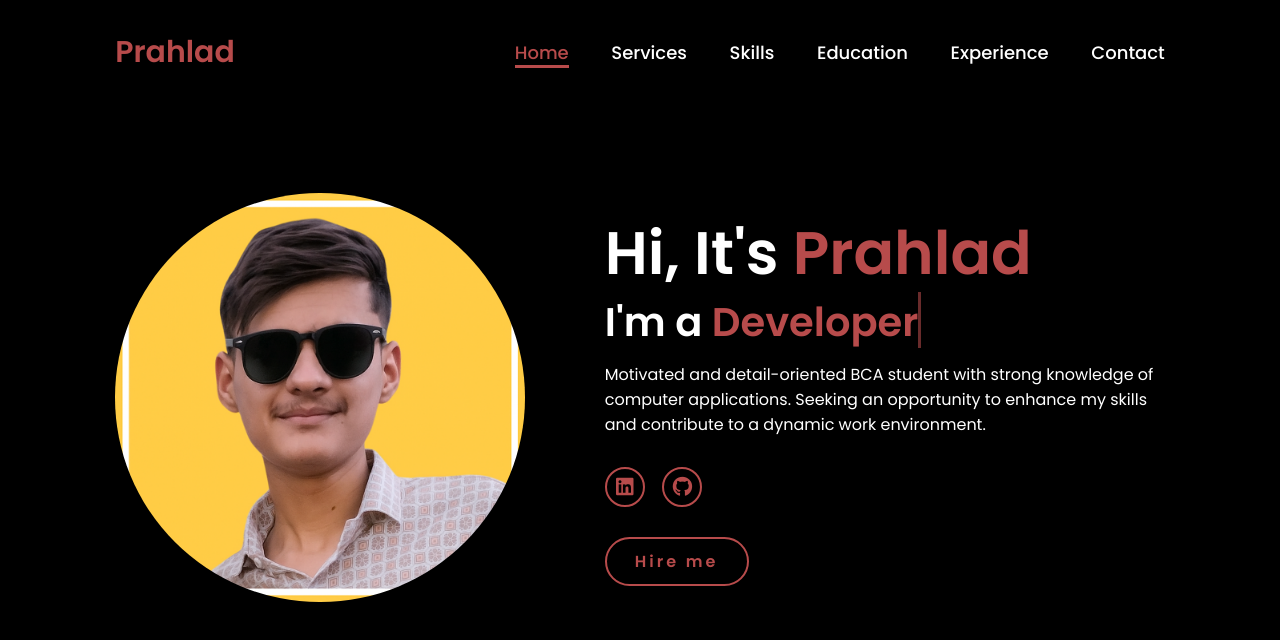
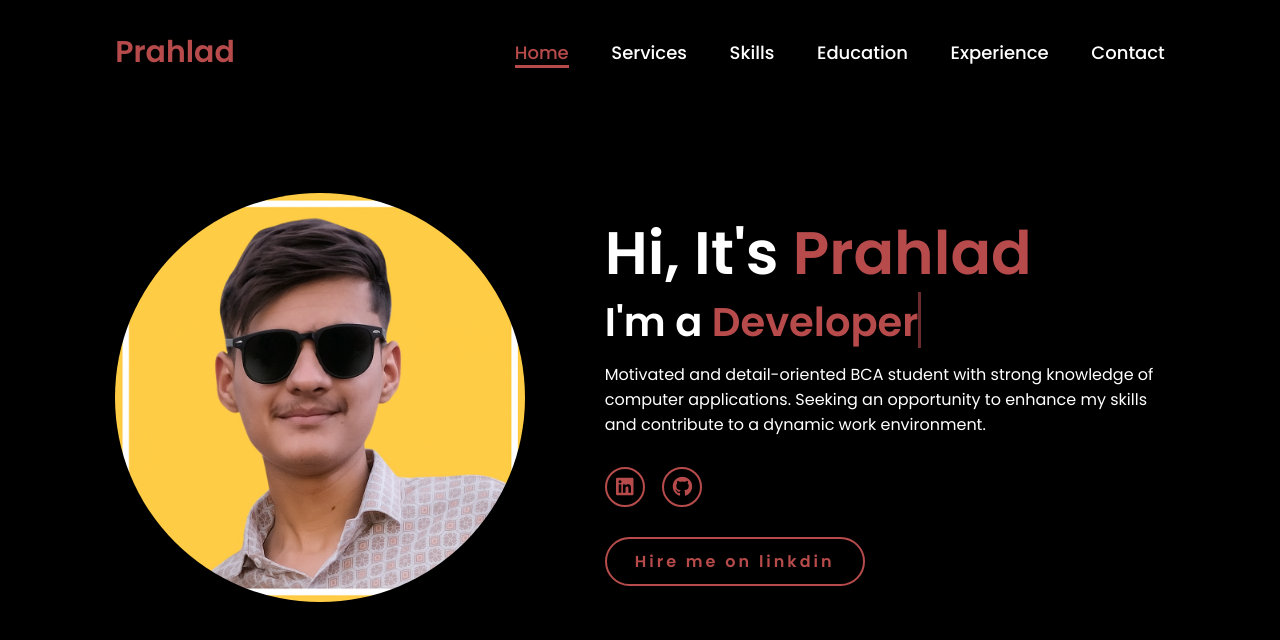
Before and after one commit to prahladpatidar/firstrepo, a plain HTML site: page index.html in a window 1280 px wide. Drawn offline with Linux system fonts and the light colour scheme.

Commit message:
Update index.html

```diff
--- a/index.html
+++ b/index.html
@@ -39,8 +39,9 @@
                 <!-- <a href="#"><i class="fa-brands fa-x-twitter"></i></a>
                 <a href="#"><i class="fa-brands fa-instagram"></i></a> -->
             </div>
-            <a href="#" class="btn">Hire me</a>
+            <a href="#" class="btn">Hire me on linkdin</a>
         </div>
     </section>
+
 </body>
 </html>
```
